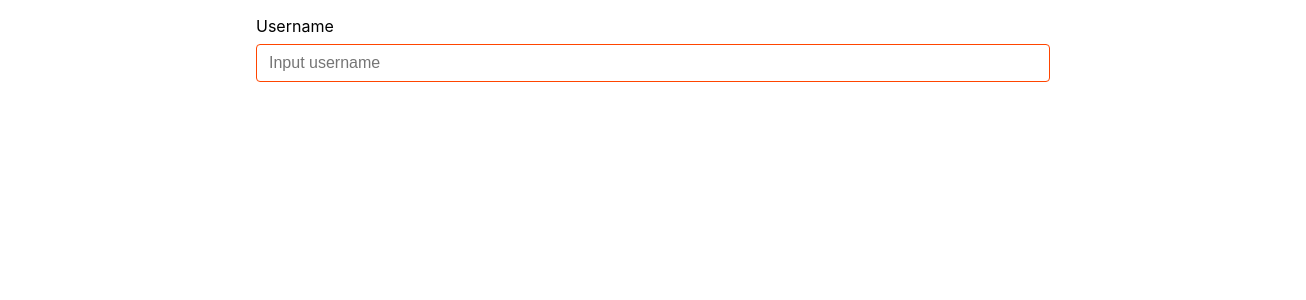
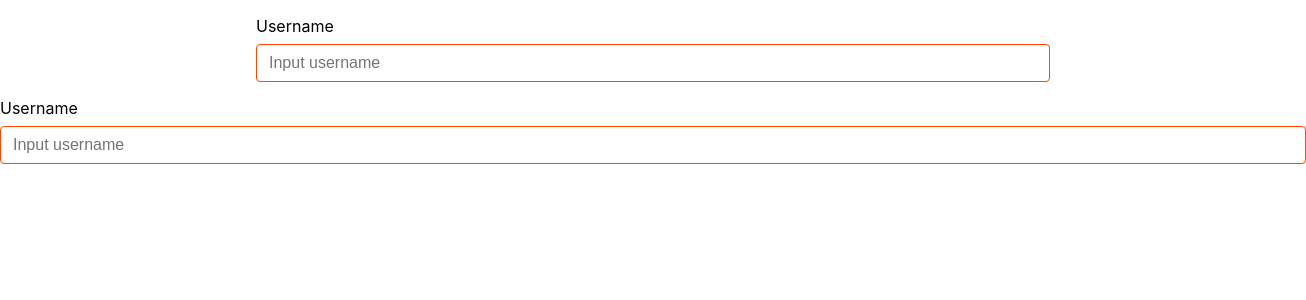
Before and after one commit to adhxabre/hooks-react-b43, a React (Create React App) app: page / in a window 1280 px wide. Shown: the top 300 px of the page, 1306 px wide, since content can reach past the window. Built offline with nearby package versions, Linux system fonts and the light colour scheme.

Commit message:
global css

```diff
--- a/src/App.jsx
+++ b/src/App.jsx
@@ -1,11 +1,23 @@
 import React, { useState } from "react";
 
 import Form from "./components/form";
+
+import "./styles/global.css";
 
 function App() {
   return (
     <>
       <Form />
+      <div className="formGroup">
+        <label htmlFor="username" className="formLabel">
+          Username
+        </label>
+        <input
+          id="username"
+          placeholder="Input username"
+          className="formInput"
+        />
+      </div>
     </>
   );
 }
--- a/src/components/form.jsx
+++ b/src/components/form.jsx
@@ -28,15 +28,15 @@ import cssModules from "./form.module.css";
 
 export default function Form() {
   return (
-    <form className={cssModules.form}>
-      <div className={cssModules.formGroup}>
-        <label htmlFor="username" className={cssModules.formLabel}>
+    <form className="form">
+      <div className="formGroup">
+        <label htmlFor="username" className="formLabel">
           Username
         </label>
         <input
           id="username"
           placeholder="Input username"
-          className={cssModules.formInput}
+          className="formInput"
         />
       </div>
     </form>
--- /dev/null
+++ b/src/styles/global.css
@@ -0,0 +1,24 @@
+.form {
+    margin: 16px 20% 0;
+}
+
+.formGroup {
+    margin-bottom: 16px;
+}
+
+.formLabel {
+    margin-bottom: 8px;
+    display: inline-block;
+}
+
+.formInput {
+    display: block;
+    width: 100%;
+    padding: .375rem .75rem;
+     font-size: 1rem;
+     line-height: 1.5;
+     color: #212529;
+     background-color: #fff;
+     border: 1px solid orangered;
+     border-radius: .25rem;
+}
```
Also changed, not shown: src/App.css (deleted, +0 -38 lines), src/logo.svg (deleted), 1 other file (tests, documents, lock files or other folders).
